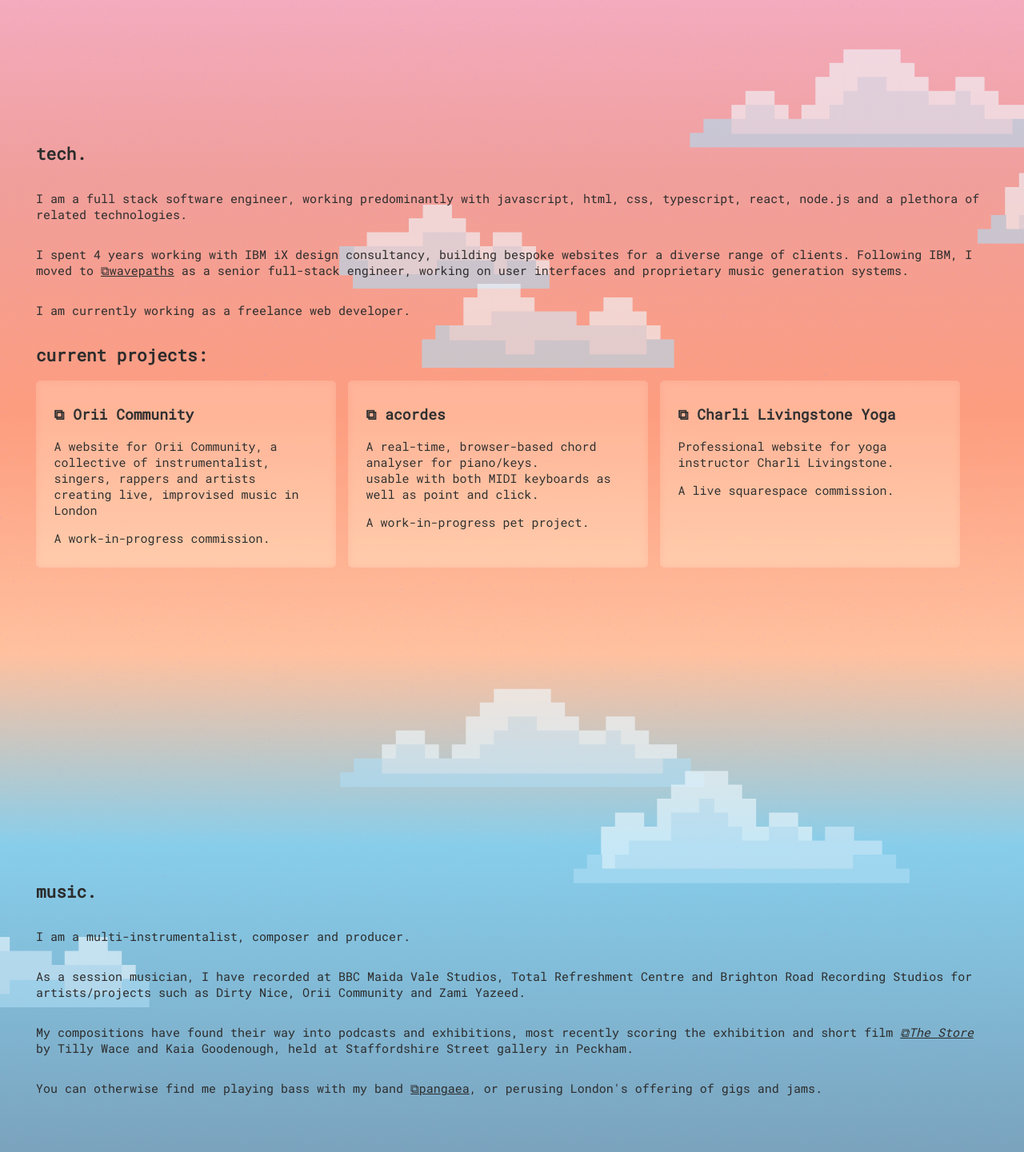
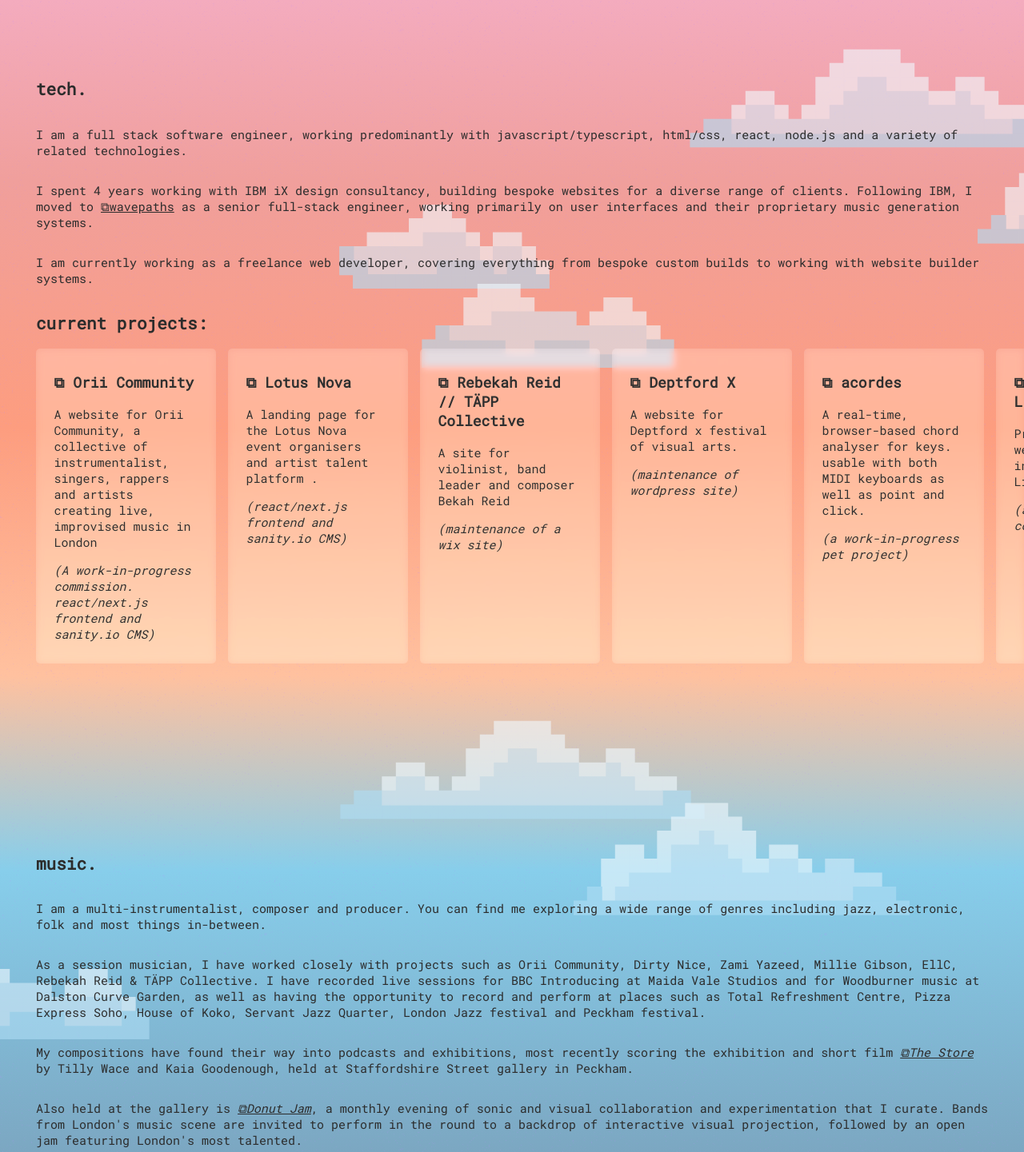
Before and after one commit to charlyflynn/charlyflynn.github.io, a SvelteKit app: page / in a window 1280 px wide. Shown: the part 765-2206 px from the top of the page at 80% size. Built offline with nearby package versions, Linux system fonts and the light colour scheme.

Commit message:
update text content

```diff
--- a/src/routes/+page.svelte
+++ b/src/routes/+page.svelte
@@ -35,8 +35,8 @@
 	<div class="flex content">
 		<h2>tech.</h2>
 		<p>
-			I am a full stack software engineer, working predominantly with javascript, html, css,
-			typescript, react, node.js and a plethora of related technologies.
+			I am a full stack software engineer, working predominantly with javascript/typescript,
+			html/css, react, node.js and a variety of related technologies.
 		</p>
 		<p>
 			I spent 4 years working with IBM iX design consultancy, building bespoke websites for a
@@ -47,10 +47,13 @@
 				rel="noreferrer"
 			>
 				⧉wavepaths
-			</a> as a senior full-stack engineer, working on user interfaces and proprietary music generation
-			systems.
+			</a> as a senior full-stack engineer, working primarily on user interfaces and their proprietary
+			music generation systems.
 		</p>
-		<p>I am currently working as a freelance web developer.</p>
+		<p>
+			I am currently working as a freelance web developer, covering everything from bespoke custom
+			builds to working with website builder systems.
+		</p>
 		<h2>current projects:</h2>
 		<div id="projects">
 			<a
@@ -65,9 +68,41 @@
 					A website for Orii Community, a collective of instrumentalist, singers, rappers and
 					artists creating live, improvised music in London
 				</p>
-				<p>A work-in-progress commission.</p>
+				<p><i>(A work-in-progress commission. react/next.js frontend and sanity.io CMS)</i></p>
 			</a>
-
+			<a
+				class="link project"
+				href="https://lotusnova.org"
+				target="_blank"
+				rel="noreferrer"
+				style="text-align: left"
+			>
+				<h3>⧉ Lotus Nova</h3>
+				<p>A landing page for the Lotus Nova event organisers and artist talent platform .</p>
+				<p><i>(react/next.js frontend and sanity.io CMS)</i></p>
+			</a>
+			<a
+				class="link project"
+				href="https://www.rebekahreidviolin.co.uk/"
+				target="_blank"
+				rel="noreferrer"
+				style="text-align: left"
+			>
+				<h3>⧉ Rebekah Reid // TÄPP Collective</h3>
+				<p>A site for violinist, band leader and composer Bekah Reid</p>
+				<p><i>(maintenance of a wix site)</i></p>
+			</a>
+			<a
+				class="link project"
+				href="https://www.deptfordx.org"
+				target="_blank"
+				rel="noreferrer"
+				style="text-align: left"
+			>
+				<h3>⧉ Deptford X</h3>
+				<p>A website for Deptford x festival of visual arts.</p>
+				<p><i>(maintenance of wordpress site)</i></p>
+			</a>
 			<a
 				class="link project"
 				href="https://acordes.netlify.app"
@@ -77,12 +112,11 @@
 			>
 				<h3>⧉ acordes</h3>
 				<p>
-					A real-time, browser-based chord analyser for piano/keys.<br />usable with both MIDI
-					keyboards as well as point and click.
+					A real-time, browser-based chord analyser for keys.<br />usable with both MIDI keyboards
+					as well as point and click.
 				</p>
-				<p>A work-in-progress pet project.</p>
+				<p><i>(a work-in-progress pet project)</i></p>
 			</a>
-
 			<a
 				class="link project"
 				href="https://charliyoga.com"
@@ -92,7 +126,7 @@
 			>
 				<h3>⧉ Charli Livingstone Yoga</h3>
 				<p>Professional website for yoga instructor Charli Livingstone.</p>
-				<p>A live squarespace commission.</p>
+				<p><i>(a squarespace commission)</i></p>
 			</a>
 		</div>
 	</div>
@@ -103,11 +137,17 @@
 	<Clouds offset={32} />
 	<div class="flex content">
 		<h2>music.</h2>
-		<p>I am a multi-instrumentalist, composer and producer.</p>
 		<p>
-			As a session musician, I have recorded at BBC Maida Vale Studios, Total Refreshment Centre and
-			Brighton Road Recording Studios for artists/projects such as Dirty Nice, Orii Community and
-			Zami Yazeed.
+			I am a multi-instrumentalist, composer and producer. You can find me exploring a wide range of
+			genres including jazz, electronic, folk and most things in-between.
+		</p>
+		<p>
+			As a session musician, I have worked closely with projects such as Orii Community, Dirty Nice,
+			Zami Yazeed, Millie Gibson, EllC, Rebekah Reid & TÄPP Collective. I have recorded live
+			sessions for BBC Introducing at Maida Vale Studios and for Woodburner music at Dalston Curve
+			Garden, as well as having the opportunity to record and perform at places such as Total
+			Refreshment Centre, Pizza Express Soho, House of Koko, Servant Jazz Quarter, London Jazz
+			festival and Peckham festival.
 		</p>
 		<p>
 			My compositions have found their way into podcasts and exhibitions, most recently scoring the
@@ -119,12 +159,22 @@
 			> by Tilly Wace and Kaia Goodenough, held at Staffordshire Street gallery in Peckham.
 		</p>
 		<p>
+			Also held at the gallery is <a
+				class="inline"
+				href="https://www.instagram.com/donut__jam/"
+				target="_blank"
+				rel="noreferrer"><i>⧉Donut Jam</i></a
+			>, a monthly evening of sonic and visual collaboration and experimentation that I curate.
+			Bands from London's music scene are invited to perform in the round to a backdrop of
+			interactive visual projection, followed by an open jam featuring London's most talented.
+		</p>
+		<p>
 			You can otherwise find me playing bass with my band <a
 				class="inline"
 				href="https://www.instagram.com/pangaea.band/"
 				target="_blank"
 				rel="noreferrer">⧉pangaea</a
-			>, or perusing London's offering of gigs and jams.
+			>, or perusing London's offering of gigs, jams and sessions.
 		</p>
 	</div>
 </div>
```
